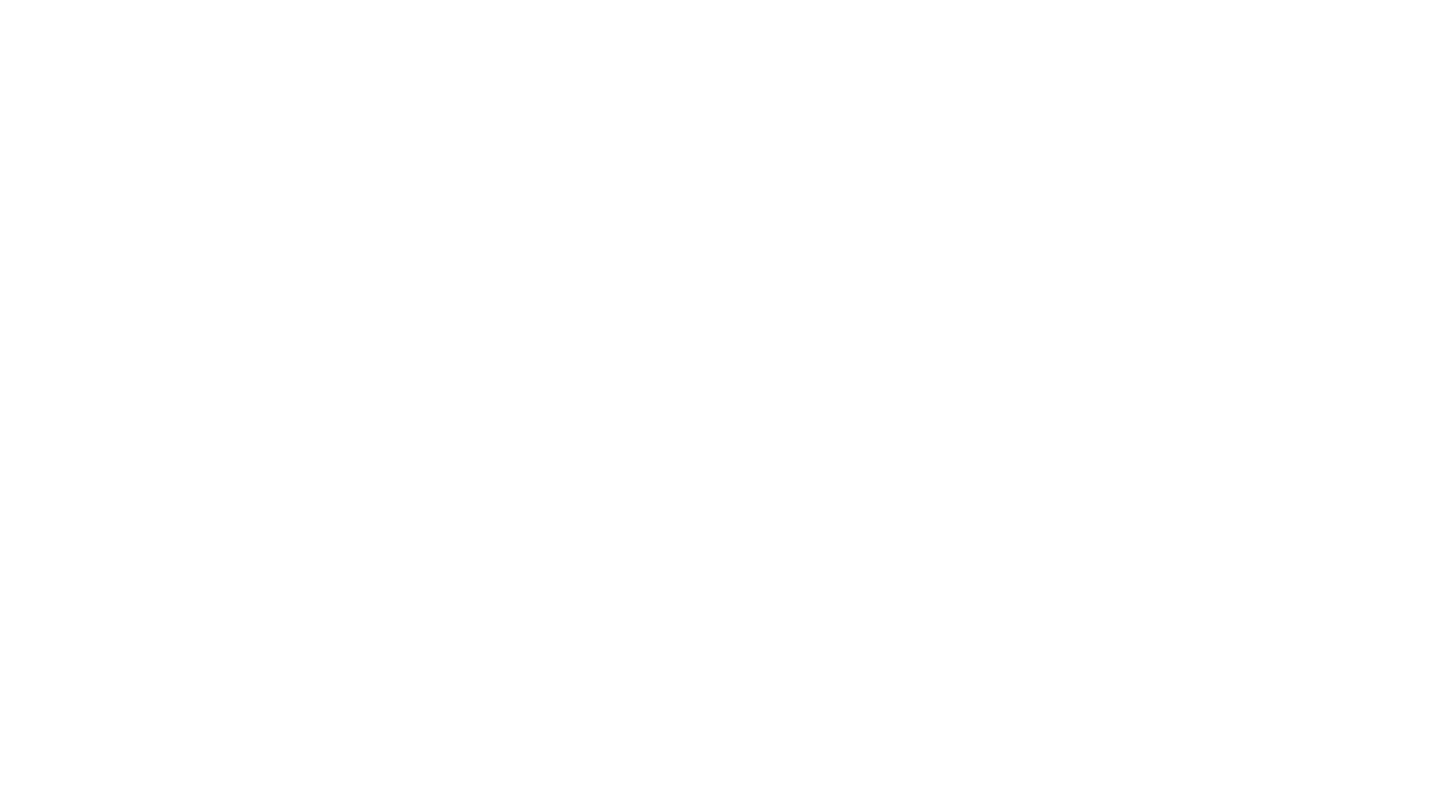
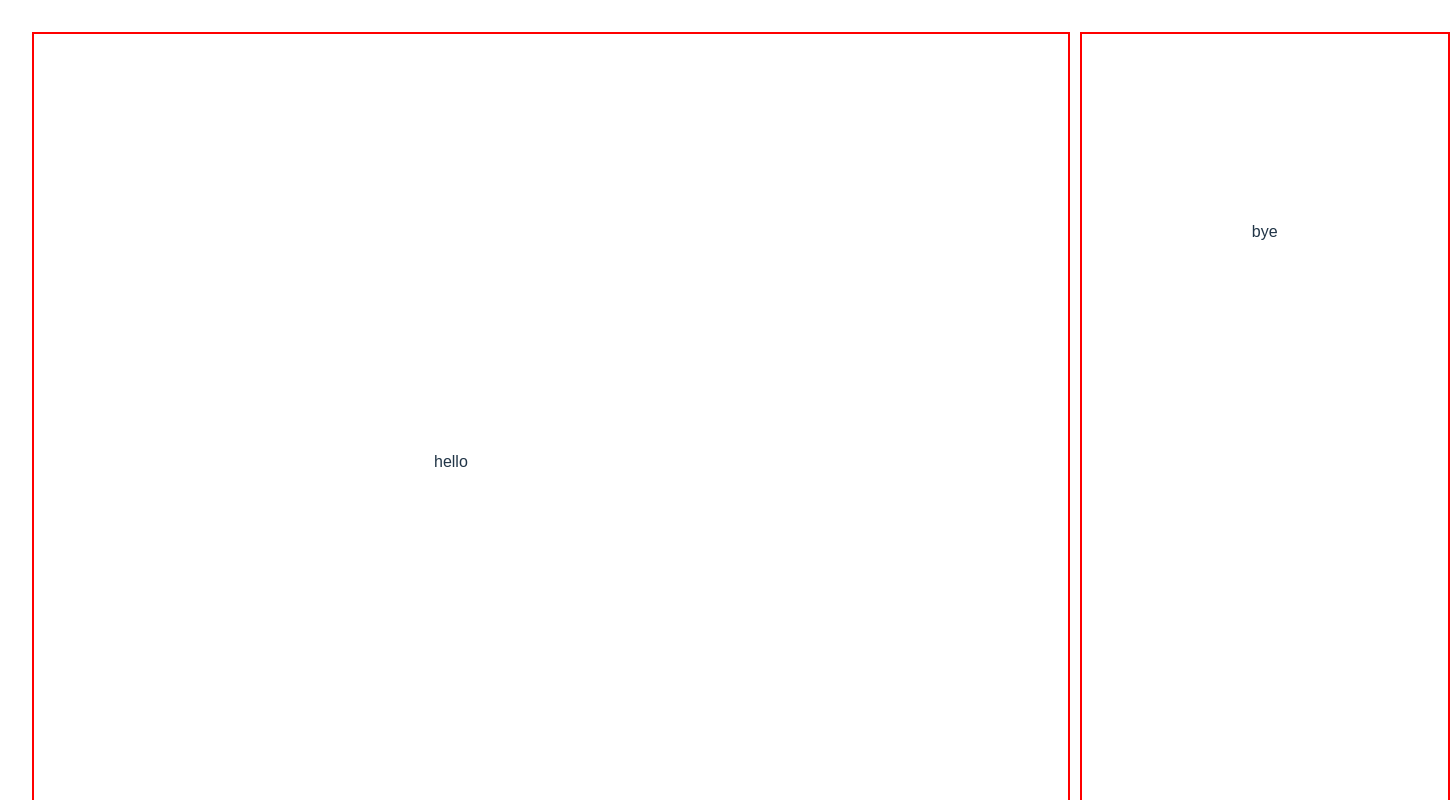
Before and after one commit to aneesabeck/hobby-hunt, a React (Vite) app in the folder client/: page /1/1 in a window 1280 px wide. Before the commit this address had no page. Shown: the top 800 px of the page, 1450 px wide, since content can reach past the window. Built offline with nearby package versions, Linux system fonts and the light colour scheme.

Commit message:
login takes you to new place

```diff
--- a/client/src/App.jsx
+++ b/client/src/App.jsx
@@ -6,6 +6,7 @@ import SignUp from './SignUp'
 import SetProfile from './SetProfile'
 import SetInterests from './SetInterests'
 import SetHobby from './SetHobby'
+import HobbyCommunity from './HobbyCommunity'
 
 function App() {
   let location = useLocation()
@@ -51,6 +52,7 @@ function App() {
             <Route path="/:username/profile-setup" element={<SetProfile/>}/>
             <Route path="/:username/interests" element={<SetInterests/>}/>
             <Route path="/:username/select-hobby" element={<SetHobby/>}/>
+            <Route path="/:username/:hobby" element={<HobbyCommunity/>}/>
       </Routes>
 
 
--- /dev/null
+++ b/client/src/HobbyCommunity.css
@@ -0,0 +1,15 @@
+.community-page {
+    display: flex;
+}
+
+.hobby-posts {
+    border: 2px red solid;
+    padding: 400px;
+    padding-right: 600px;
+    margin-right: 10px;
+}
+
+.events {
+    border: 2px red solid;
+    padding: 170px;
+}
--- /dev/null
+++ b/client/src/HobbyCommunity.jsx
@@ -0,0 +1,19 @@
+import React, { useEffect, useState } from 'react'
+import { Link, useParams, Navigate } from 'react-router-dom'
+import './HobbyCommunity.css'
+
+function HobbyCommunity() {
+    return (
+        <div className='community-page'>
+            <div className='hobby-posts'>
+                <p>hello</p>
+            </div>
+            <div className='events'>
+                <p>bye</p>
+            </div>
+
+        </div>
+    )
+}
+
+export default HobbyCommunity
--- a/client/src/Login.jsx
+++ b/client/src/Login.jsx
@@ -1,11 +1,13 @@
 import { useEffect, useState } from 'react'
-import { Link } from 'react-router-dom'
+import { Link, Navigate } from 'react-router-dom'
 import './Login.css'
 
 function Login() {
     const [user, setUser] = useState("");
     const [password, setPassword] = useState("");
     const [result, setResult] = useState("");
+    const [currentUser, setCurrentUser] = useState(null)
+    const [hobby, SetHobby] = useState(null)
 
     const handleChangeUser = (e) => {
       setUser(e.target.value);
@@ -30,6 +32,8 @@ function Login() {
           .then(response => {
             if (response.ok) {
               setResult("login success!");
+              fetchUserHobby()
+              // return currentUser
             }
             else {
               setResult("failed to login!");
@@ -39,6 +43,23 @@ function Login() {
             setResult("failed to login!");
           });
       }
+
+    const fetchUserHobby = () => {
+      fetch(`${import.meta.env.VITE_BACKEND_ADDRESS}/${user}/get-hobbyId`)
+      .then(response => {
+        if (!response.ok) {
+          throw new Error(`status: ${response.status}`)
+        }
+        return response.json();
+      })
+      .then(data => {
+        SetHobby(data)
+      })
+      .catch(error => {
+        console.error('error fetching hobbies:', error)
+      })
+    }
+
 
     return (
         <>
@@ -52,6 +73,7 @@ function Login() {
       <div>
         { result && <p>{result}</p>}
       </div>
+      {hobby && (<Navigate to={`/${user}/${hobby}`} replace={true}/>)}
       </>
     )
 
--- a/client/src/SetHobby.jsx
+++ b/client/src/SetHobby.jsx
@@ -5,6 +5,8 @@ function SetHobby() {
     const [dbHobbies, setDBHobbies] = useState([])
     const [userInterests, setUserInterests] = useState([])
     const [selectedHobby, setSelectedHobby] = useState(null)
+    const [save, setSave] = useState(null)
+    const [result, setResult] = useState(null);
     const { username } = useParams();
 
     const fetchUserInterests = () => {
@@ -80,7 +82,7 @@ function SetHobby() {
             throw new Error('failed to set profile')
         })
         .then(data => {
-          setSelectedHobby(data.hobbyId)
+          setSelectedHobby(hobbyId)
         })
         .catch((error) => {
             console.error("Error:", error)
@@ -88,13 +90,26 @@ function SetHobby() {
     }
     const findHobbies = getDBHobbies()
 
+    const handleSave = () => {
+      console.log("selectedhobby", selectedHobby)
+      if (selectedHobby != null){
+        setSave("Success")
+      }
+      setResult("Please select a hobby")
+    }
+
     return (
       <div className="hobbies-select">
         {findHobbies.map((hobby) => (
-          <div onClick={(e, hobbyId) => handleHobbyClick(e, hobby.id)}>
+          <div onClick={(e) => handleHobbyClick(e, hobby.id)}>
             {hobby.name}
           </div>
         ))}
+        <div>
+        { result && <p>{result}</p>}
+        </div>
+        <button onClick={handleSave}>Save Hobby</button>
+        {save &&  (<Navigate to={`/${username}/${selectedHobby}`}/>)}
       </div>
     )
 
```
Also changed, not shown: 1 other file (tests, documents, lock files or other folders).
